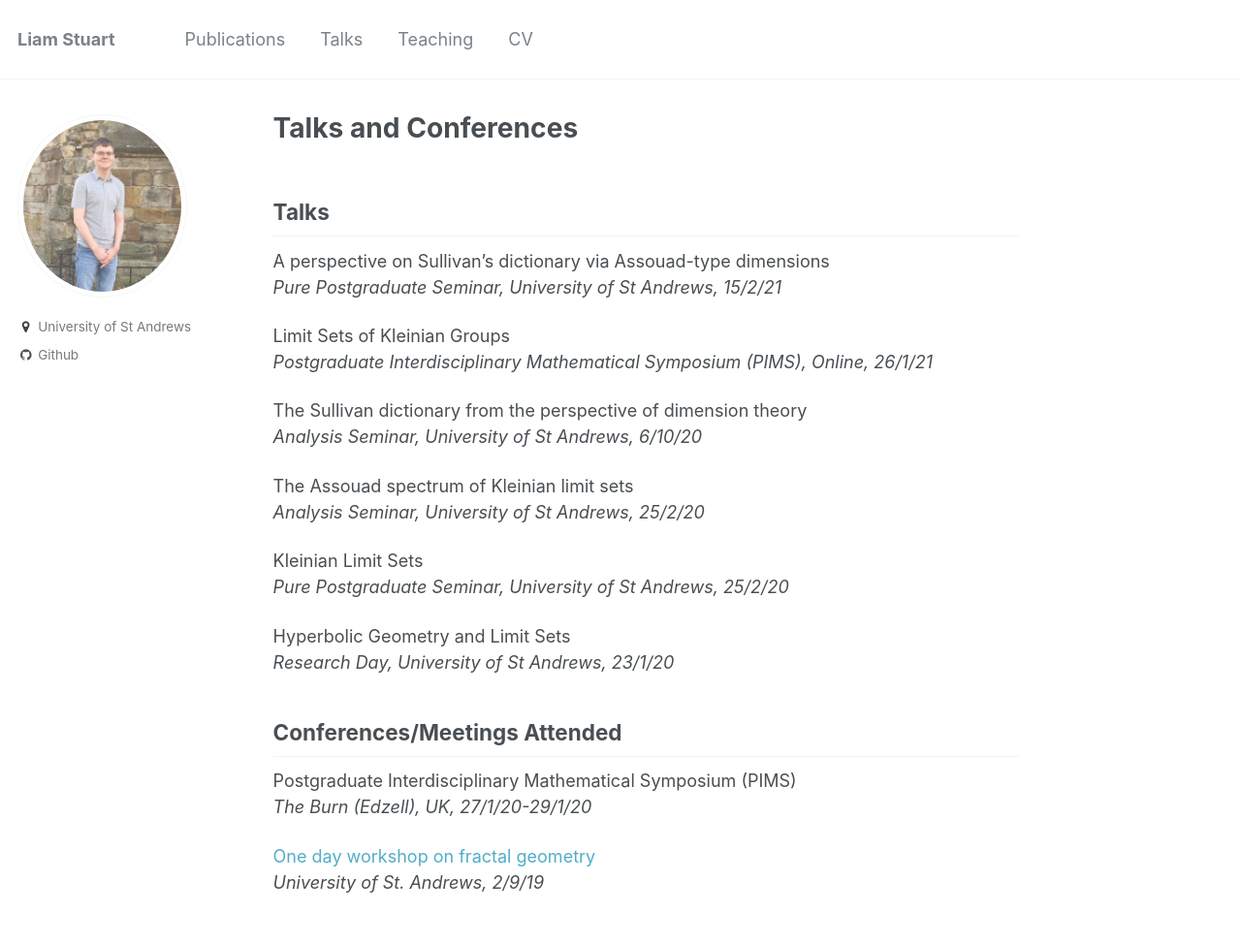
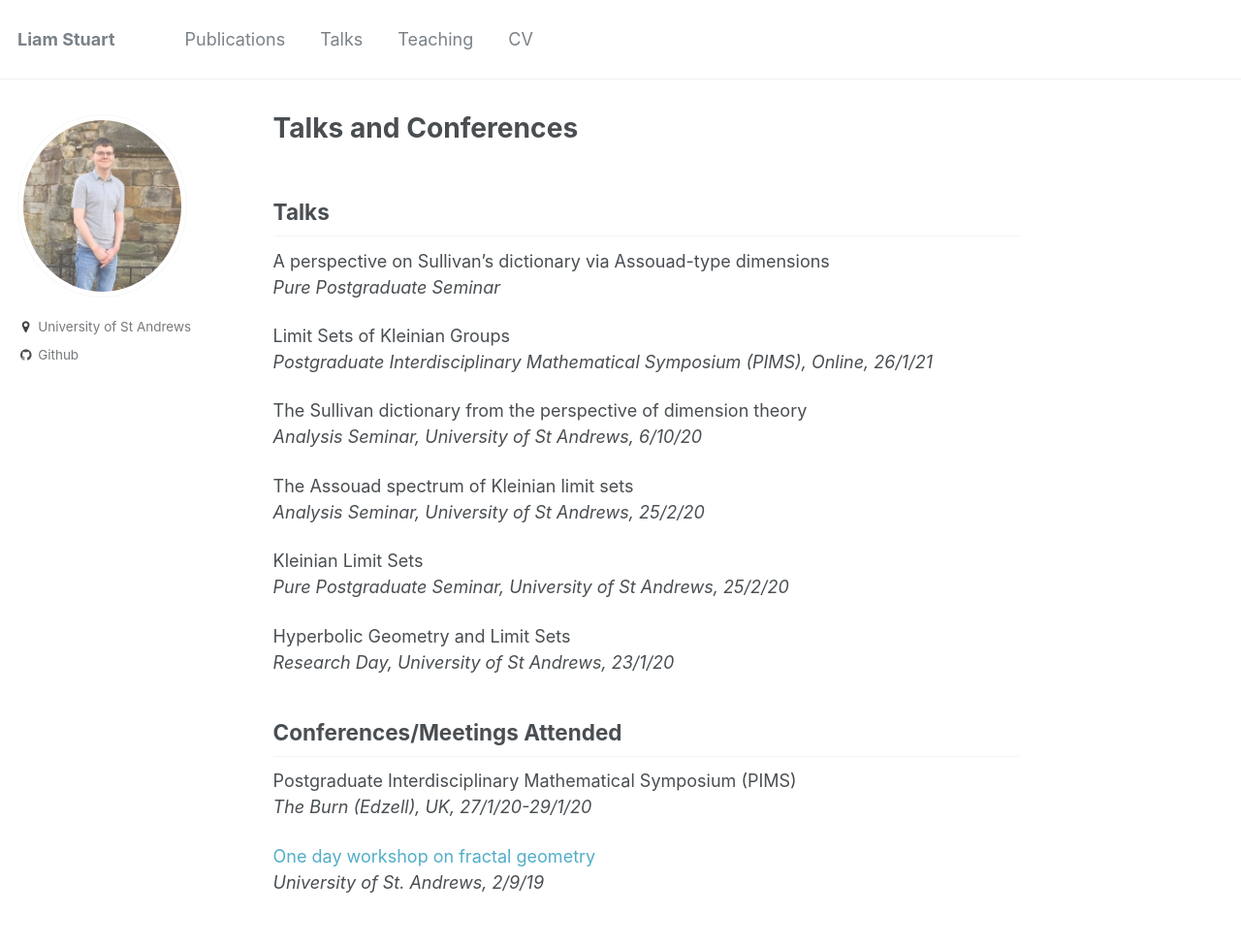
Before and after one commit to liam-stuart/liam-stuart.github.io, a Jekyll site: the page built from _pages/talks.md, in a window 1280 px wide. Shown: the whole page at 97% size. Built offline with Jekyll 4.4.1, drawn with Linux system fonts in a browser that asks for light colours.

Commit message:
Update talks.md

```diff
--- a/_pages/talks.md
+++ b/_pages/talks.md
@@ -6,7 +6,7 @@ author_profile: true
 
 ## Talks
 A perspective on Sullivan’s dictionary via Assouad-type dimensions
-*Pure Postgraduate Seminar, University of St Andrews, 15/2/21*
+*Pure Postgraduate Seminar*
 
 Limit Sets of Kleinian Groups
 *Postgraduate Interdisciplinary Mathematical Symposium (PIMS), Online, 26/1/21*
```
